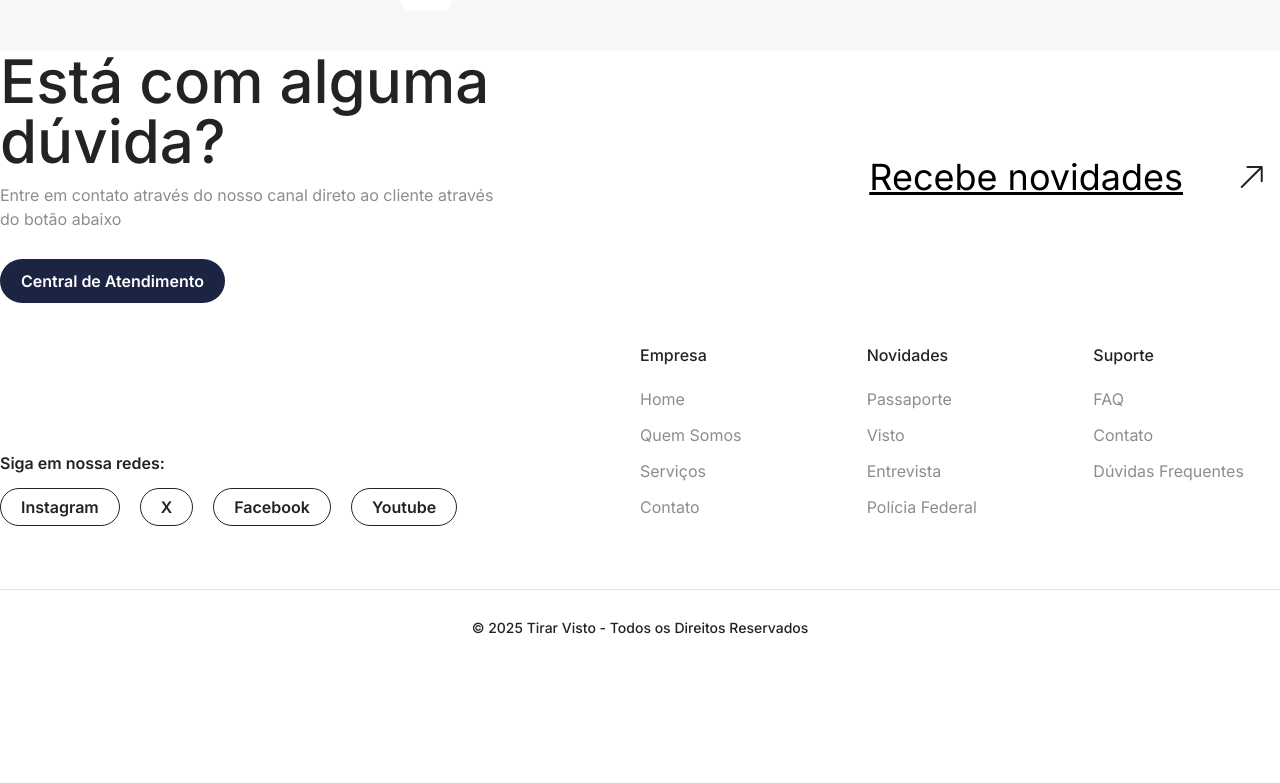
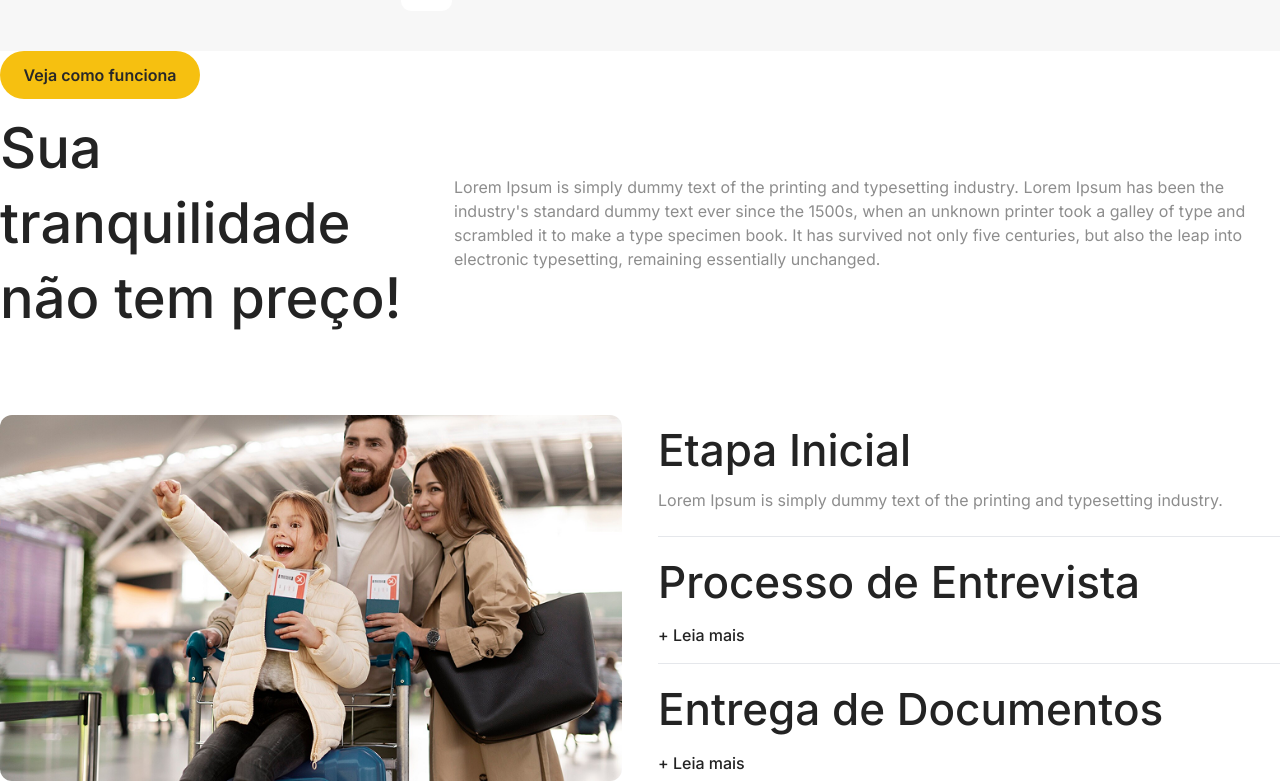
Before and after one commit to LucasAnselmoSilva12345/tirar-visto, a React (Vite) app: page / in a window 1280 px wide. Shown: the part 1004-1787 px from the top of the page. Before the commit the page ends 1670 px from the top, so only its background shows below. Built offline with nearby package versions, Linux system fonts and the light colour scheme.

Commit message:
feat: TwMerge package and Step Component

```diff
--- a/package.json
+++ b/package.json
@@ -13,6 +13,7 @@
     "@tailwindcss/vite": "^4.1.8",
     "react": "^19.1.0",
     "react-dom": "^19.1.0",
+    "tailwind-merge": "^3.3.0",
     "tailwindcss": "^4.1.8"
   },
   "devDependencies": {
--- a/src/App.tsx
+++ b/src/App.tsx
@@ -1,6 +1,7 @@
 import { Announcement } from './components/announcement';
 import { Footer } from './components/footer';
 import { Header } from './components/header';
+import { Step } from './components/step';
 
 export function App() {
   return (
@@ -9,6 +10,7 @@ export function App() {
       <div className="bg-white-dark">
         <Announcement />
       </div>
+      <Step />
       <Footer />
     </>
   );
--- a/src/components/notification.tsx
+++ b/src/components/notification.tsx
@@ -1,10 +1,18 @@
+import { twMerge } from 'tailwind-merge';
+
 interface NotificationProps {
   text: string;
+  className?: string;
 }
 
-export function Notification({ text }: NotificationProps) {
+export function Notification({ text, className }: NotificationProps) {
   return (
-    <span className="block bg-yellow-dark text-black-medium font-semibold py-2 px-5 lg:py-3 rounded-full">
+    <span
+      className={twMerge(
+        'block bg-yellow-dark text-black-medium font-semibold py-2 px-5 lg:py-3 rounded-full',
+        className
+      )}
+    >
       {text}
     </span>
   );
--- /dev/null
+++ b/src/components/step/header.tsx
@@ -0,0 +1,25 @@
+import { Notification } from '../notification';
+
+export function Header() {
+  return (
+    <div className="space-y-3">
+      <Notification
+        text="Veja como funciona"
+        className="text-center lg:max-w-[200px]"
+      />
+      <div className="flex flex-col gap-2 items-center justify-center lg:flex-row lg:justify-between">
+        <h2 className="text-2xl font-medium text-black-dark lg:text-[56px]">
+          Sua tranquilidade não tem preço!
+        </h2>
+        <p className="text-center text-xs text-gray-dark font-normal lg:max-w-[826px] lg:text-left lg:text-base">
+          Lorem Ipsum is simply dummy text of the printing and typesetting
+          industry. Lorem Ipsum has been the industry's standard dummy text ever
+          since the 1500s, when an unknown printer took a galley of type and
+          scrambled it to make a type specimen book. It has survived not only
+          five centuries, but also the leap into electronic typesetting,
+          remaining essentially unchanged.
+        </p>
+      </div>
+    </div>
+  );
+}
--- /dev/null
+++ b/src/components/step/index.tsx
@@ -0,0 +1,79 @@
+import { useState } from 'react';
+import { Section } from '../Section';
+import { Header } from './header';
+
+import stepimage from '../../assets/images/step.png';
+
+type AccordionItem = {
+  title: string;
+  content: string;
+};
+
+const accordionData: AccordionItem[] = [
+  {
+    title: 'Processo de Entrevista',
+    content: 'Conteúdo detalhado do processo de entrevista...',
+  },
+  {
+    title: 'Entrega de Documentos',
+    content: 'Cconteúdo sobre a entrega de documentos...',
+  },
+];
+
+export function Step() {
+  const [openIndex, setOpenIndex] = useState<number | null>(null);
+
+  const toggleAccordion = (index: number) => {
+    setOpenIndex(openIndex === index ? null : index);
+  };
+
+  return (
+    <Section className="space-y-5 lg:space-y-0 lg:flex lg:flex-col lg:gap-20">
+      <Header />
+      <div className="flex flex-col md:flex-row items-center gap-6 lg:gap-9">
+        <div className="w-full md:w-1/2">
+          <img
+            src={stepimage}
+            alt="Família no aeroporto"
+            className="rounded-xl object-cover w-full h-auto"
+          />
+        </div>
+
+        <div className="w-full md:w-1/2 space-y-6">
+          <div>
+            <h3 className="text-2xl font-medium text-black-dark lg:text-[44px]">
+              Etapa Inicial
+            </h3>
+            <p className="text-gray-dark text-xs lg:text-base mt-2">
+              Lorem Ipsum is simply dummy text of the printing and typesetting
+              industry.
+            </p>
+          </div>
+
+          <div className="space-y-4">
+            {accordionData.map((item, index) => (
+              <div key={index} className="border-t border-gray-200 pt-4">
+                <button
+                  className="w-full text-left flex flex-col justify-between gap-3"
+                  onClick={() => toggleAccordion(index)}
+                >
+                  <span className="text-2xl font-medium text-black-dark lg:text-[44px]">
+                    {item.title}
+                  </span>
+                  <span className="text-black-dark font-medium text-sm lg:text-base">
+                    {openIndex === index ? '- Fechar' : '+ Leia mais'}
+                  </span>
+                </button>
+                {openIndex === index && (
+                  <div className="mt-2 text-gray-dark text-xs lg:text-base transition-all duration-300">
+                    {item.content}
+                  </div>
+                )}
+              </div>
+            ))}
+          </div>
+        </div>
+      </div>
+    </Section>
+  );
+}
```
Also changed, not shown: src/assets/images/step.png (renamed from src/assets/images/tranquilidade.png), 1 other file (tests, documents, lock files or other folders).
